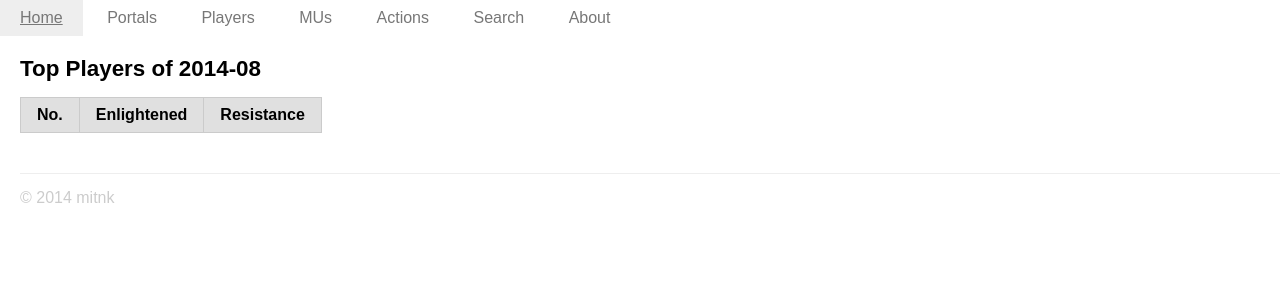
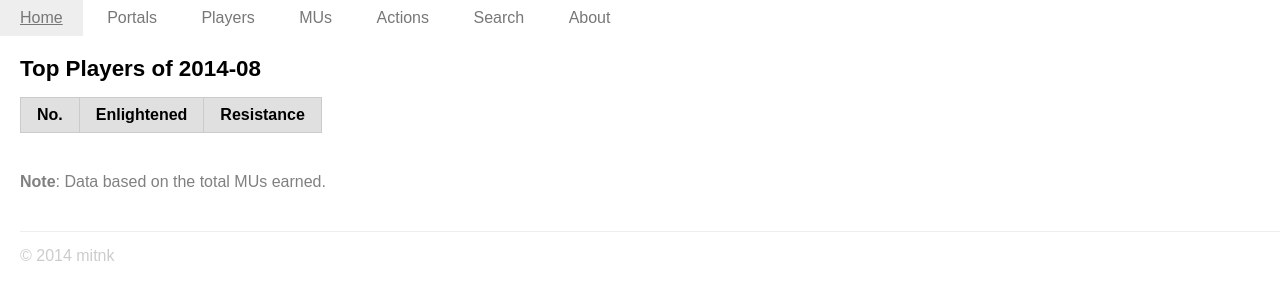
Before and after one commit to mitnk/ingress, a Django app: page /players/top/ in a window 1280 px wide. Shown: the top 300 px of the page. Run offline with Django 3.2, Linux system fonts and the light colour scheme; data that the repository does not hold is empty.

Commit message:
added info on top player page

```diff
--- a/ingress/ingress/templates/ingress/players_top.html
+++ b/ingress/ingress/templates/ingress/players_top.html
@@ -39,4 +39,10 @@
     </table>
 </div>
 
+<div class="pure-g mt-40">
+    <div class="pure-u-1-1 pl-20 gray">
+        <strong>Note</strong>: Data based on the total MUs earned.
+    </div>
+</div>
+
 {% endblock %}
```
